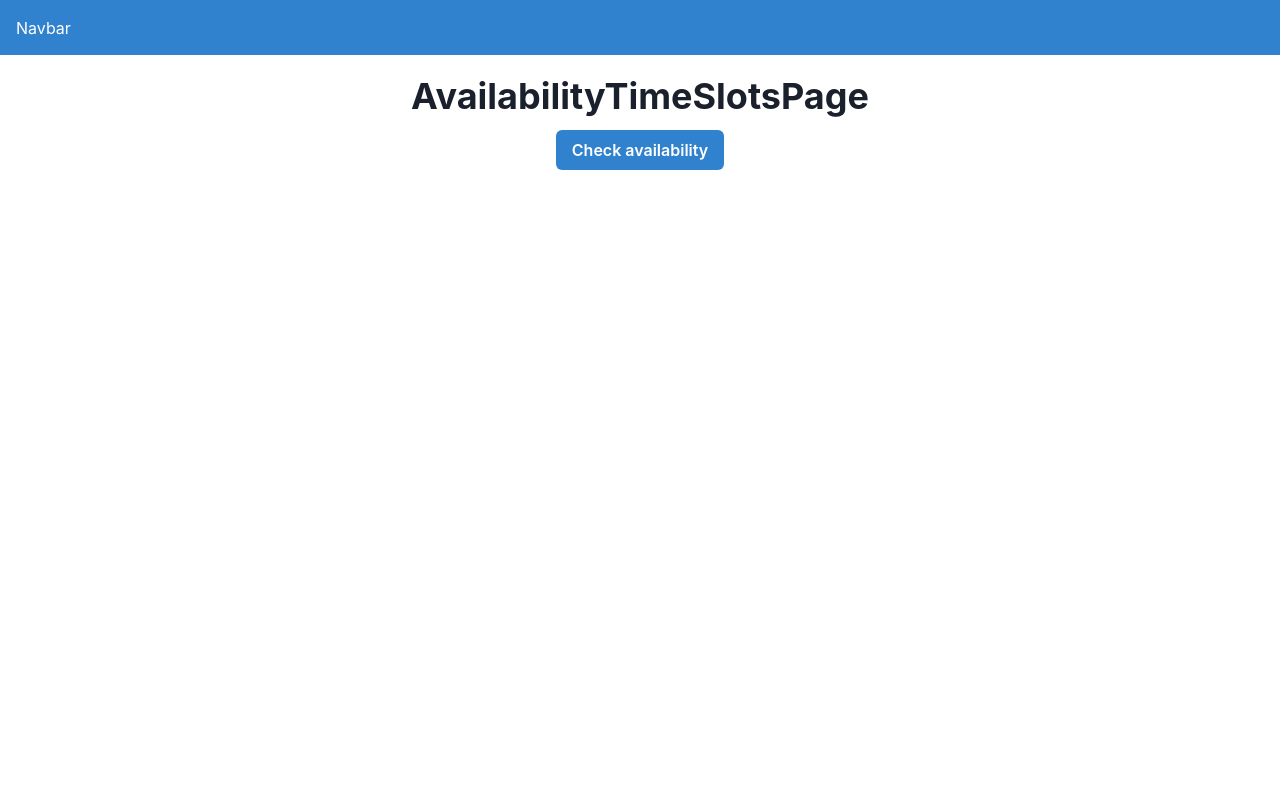
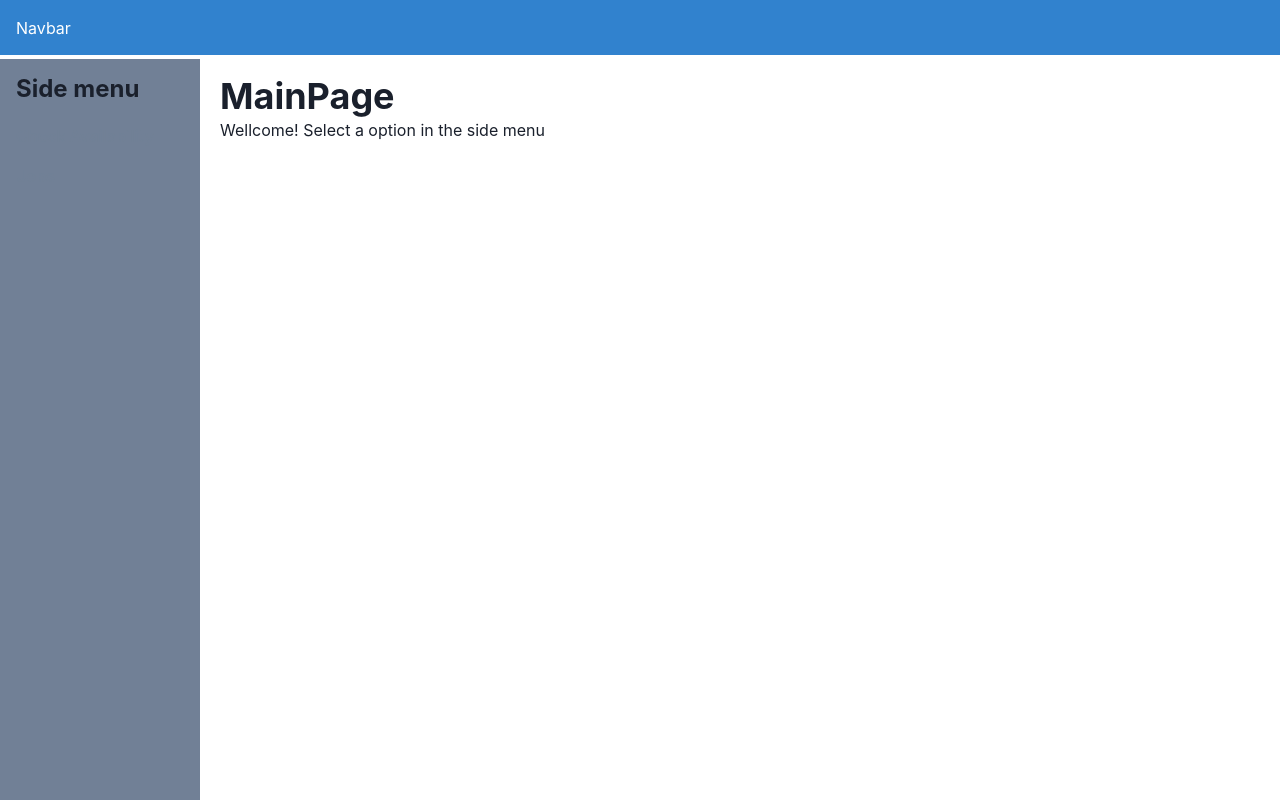
Before and after one commit to henriquepsza/instaleap-challenge, a React (Vite) app: page / in a window 1280 px wide. Built offline with nearby package versions, Linux system fonts and the light colour scheme.

Commit message:
Implemented sideMenu for easy navegation

```diff
--- a/src/components/ResponsiveLayout.tsx
+++ b/src/components/ResponsiveLayout.tsx
@@ -1,12 +1,13 @@
 import { Grid, GridItem } from '@chakra-ui/react';
-import AvailabilityTimeSlotsPage from '../pages/AvailabilityTimeSlotsPage.tsx';
+import SideMenu from './SideMenu.tsx';
+import { Outlet } from 'react-router-dom';
 
 const ResponsiveLayout = () => {
   return (
     <Grid
       templateAreas={{
         base: `'nav' 'main' `,
-        md: `'nav nav' 'main main'`,
+        md: `'nav nav' 'aside main'`,
       }}
       gridTemplateColumns={{ base: '1fr', md: '200px 1fr' }}
       gridTemplateRows={{ base: '1fr', md: '55px 1fr' }}
@@ -16,8 +17,16 @@ const ResponsiveLayout = () => {
       <GridItem area='nav' bg='blue.500' padding='4' color='white'>
         Navbar
       </GridItem>
+      <GridItem
+        area='aside'
+        bg='gray.500'
+        padding='4'
+        display={{ base: 'none', md: 'block' }}
+      >
+        <SideMenu />
+      </GridItem>
       <GridItem area='main' padding='4'>
-        <AvailabilityTimeSlotsPage />
+        <Outlet />
       </GridItem>
     </Grid>
   );
--- /dev/null
+++ b/src/components/SideMenu.tsx
@@ -0,0 +1,38 @@
+import { Box, Button, Heading, List, ListItem } from '@chakra-ui/react';
+import { Link } from 'react-router-dom';
+
+interface SideMenuOptions {
+  name: string;
+  navigation: string;
+}
+
+const SideMenu = () => {
+  const menuOptions: SideMenuOptions[] = [
+    {
+      name: 'Check Availability',
+      navigation: 'check-availability',
+    },
+    {
+      name: 'Jobs',
+      navigation: 'jobs',
+    },
+  ];
+  return (
+    <Box>
+      <Heading fontSize={'2xl'} marginBottom={3}>
+        Side menu
+      </Heading>
+      <List>
+        {menuOptions.map((option, index) => (
+          <ListItem key={index} paddingY={2}>
+            <Link to={`/${option.navigation}`}>
+              <Button variant={'link'}>{option.name}</Button>
+            </Link>
+          </ListItem>
+        ))}
+      </List>
+    </Box>
+  );
+};
+
+export default SideMenu;
--- /dev/null
+++ b/src/pages/MainPage.tsx
@@ -0,0 +1,12 @@
+import { Box, Heading, Text } from '@chakra-ui/react';
+
+const MainPage = () => {
+  return (
+    <Box>
+      <Heading>MainPage</Heading>
+      <Text>Wellcome! Select a option in the side menu</Text>
+    </Box>
+  );
+};
+
+export default MainPage;
```
Also changed, not shown: src/routes.tsx (+12 -1 lines).
